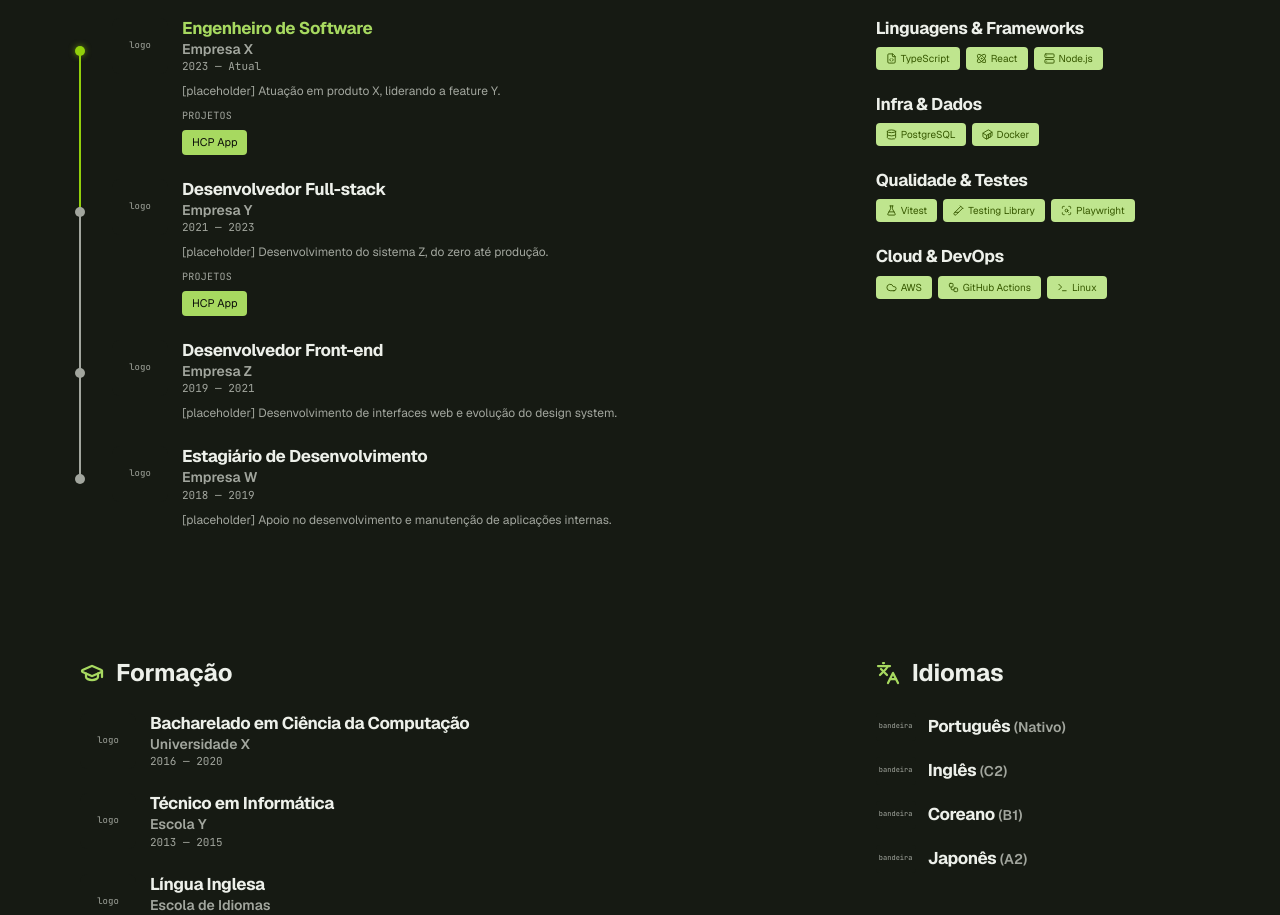
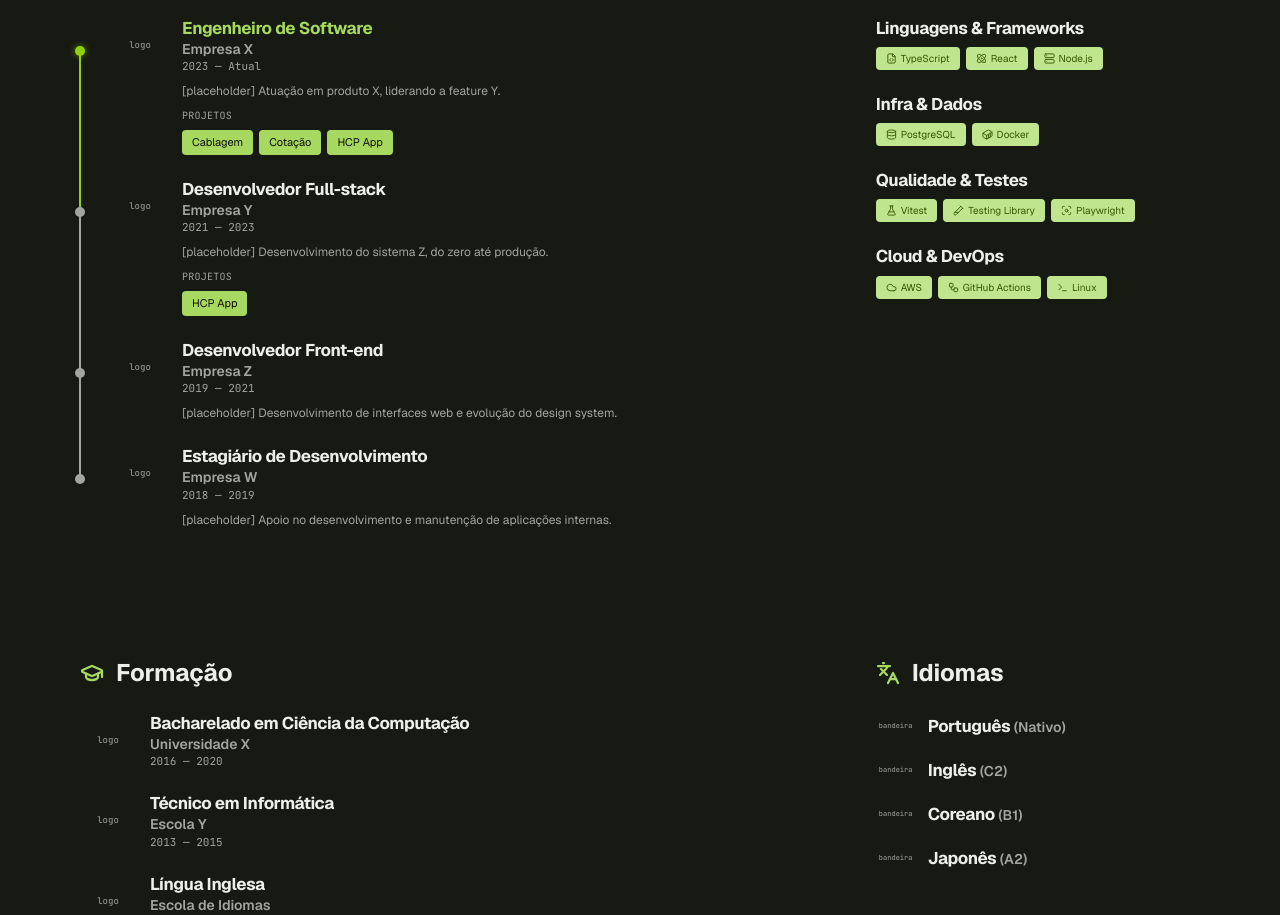
Before and after one commit to Matsvoka/portfolio, a Next.js app: page / in a window 1280 px wide. Shown: the part 900-1815 px from the top of the page. Built offline with nearby package versions, Linux system fonts and the light colour scheme.

Commit message:
adiciona projetos

```diff
--- a/src/content/experience.ts
+++ b/src/content/experience.ts
@@ -7,7 +7,7 @@ export const experience: ExperienceEntry[] = [
     period: '2023 — Atual',
     description: '[placeholder] Atuação em produto X, liderando a feature Y.',
     current: true,
-    projectSlugs: ['hcp-app'],
+    projectSlugs: ['cablagem', 'cotacao', 'hcp-app'],
   },
   {
     company: 'Empresa Y',
--- a/src/content/projects.ts
+++ b/src/content/projects.ts
@@ -60,4 +60,32 @@ export const projects: Project[] = [
     demoIndex: 0,
     demo: { type: 'video', src: '/videos/valentines-preview.mp4' },
   },
+  {
+    slug: 'cablagem',
+    title: 'Cablagem',
+    oneLiner: 'Automação de planilha para contagem de materiais e geração de documentos de chicotes. [placeholder]',
+    tags: ['Google Apps Script', 'Google Sheets'],
+    role: 'Engenheiro de software',
+    previewVideo: '/videos/cablagem-placeholder.mp4',
+    narrative: [
+      '[placeholder] Cablagem é um script de Google Apps Script acoplado a uma planilha, que consolida quantitativos de materiais, conectores, luvas, etiquetas e abraçadeiras a partir do comprimento dos cabos.',
+      '[placeholder] Sem mock interativo aqui — a demo é em vídeo, já que o script depende de planilhas e templates internos da HCP.',
+    ],
+    demoIndex: 0,
+    demo: { type: 'video', src: '/videos/cablagem-placeholder.mp4' },
+  },
+  {
+    slug: 'cotacao',
+    title: 'Cotação',
+    oneLiner: 'Extrator de dados de chicotes elétricos a partir de PDFs com IA. [placeholder]',
+    tags: ['Flask', 'React', 'Gemini API'],
+    role: 'Engenheiro de software',
+    previewVideo: '/videos/cotacao-placeholder.mp4',
+    narrative: [
+      '[placeholder] Cotação é um app desktop (Flask + React) que extrai dados de chicotes elétricos a partir de PDFs usando a API do Gemini, com histórico de cotações em um banco local.',
+      '[placeholder] Sem mock interativo aqui — a demo é em vídeo, já que o app depende de PDFs e dados internos da HCP.',
+    ],
+    demoIndex: 0,
+    demo: { type: 'video', src: '/videos/cotacao-placeholder.mp4' },
+  },
 ];
```
Also changed, not shown: .claude/settings.json (added).
